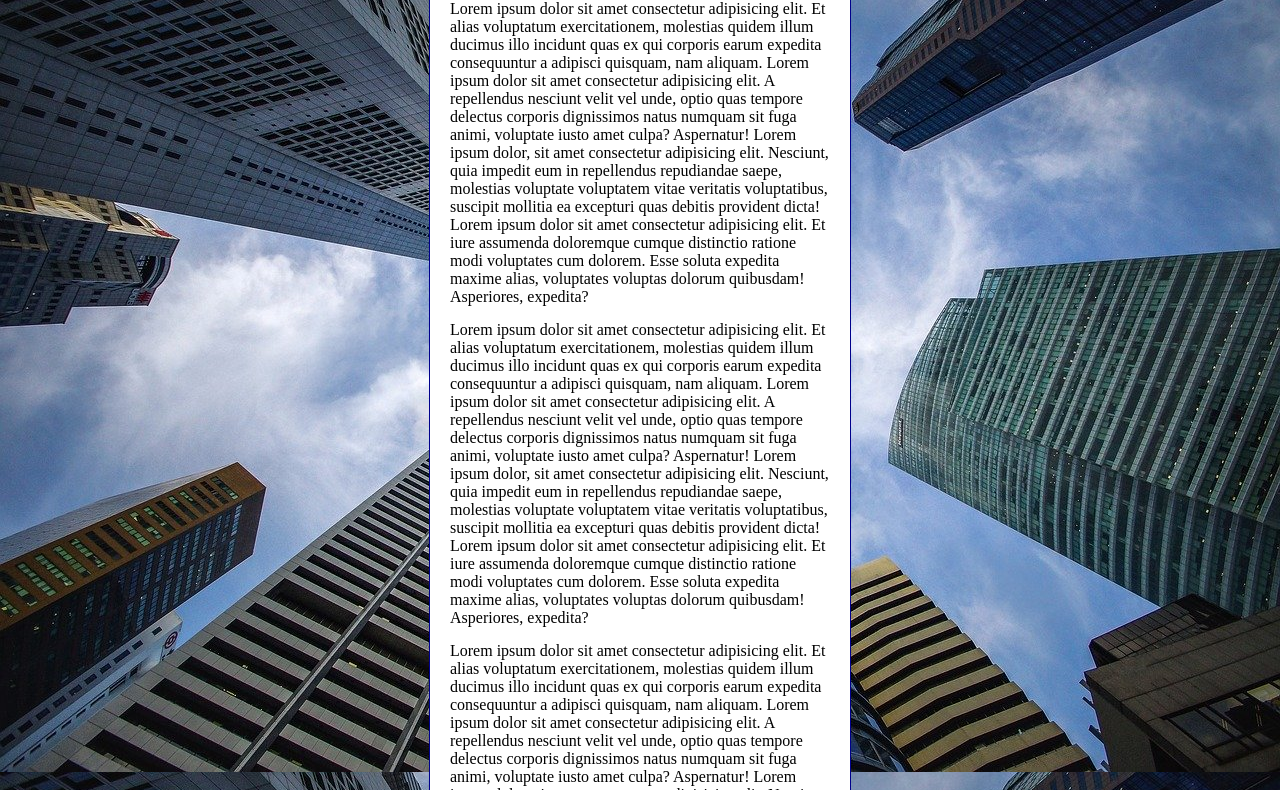
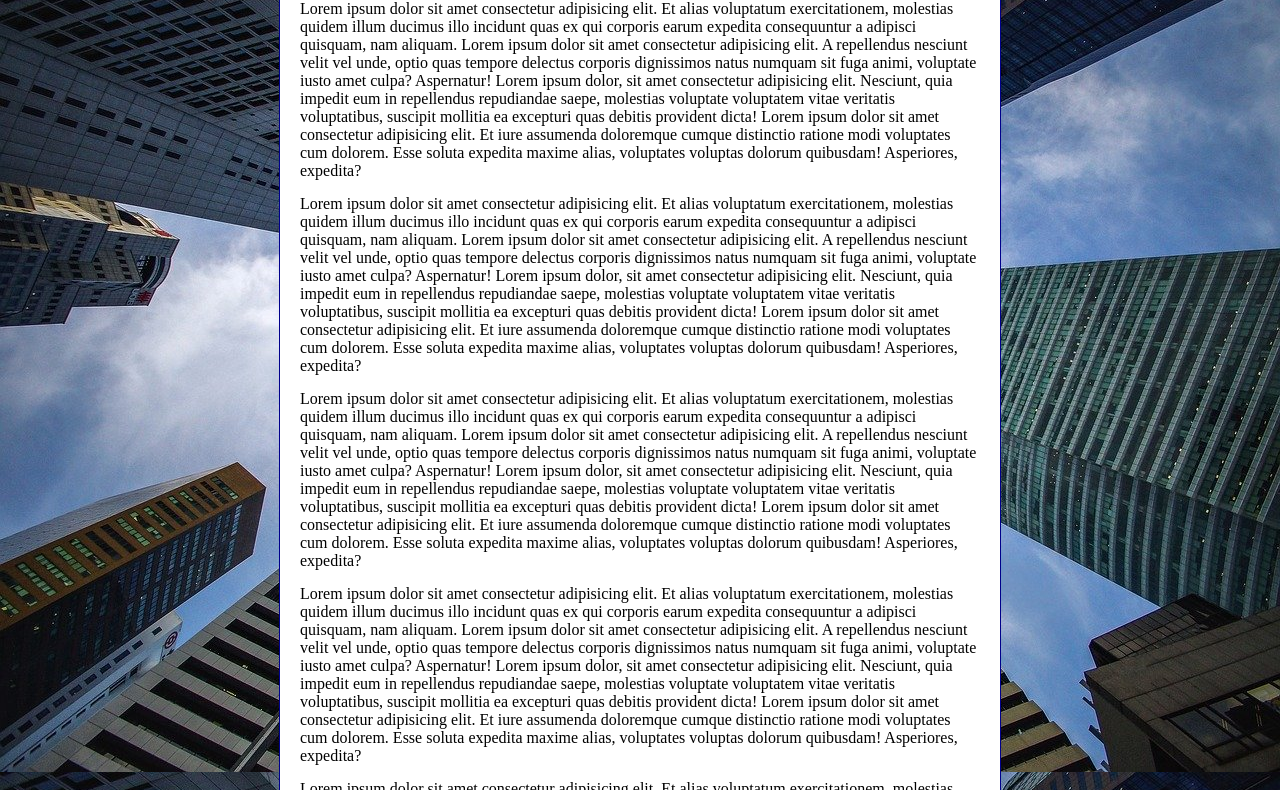
Before and after one commit to GuilhermeAApolinario/html-css, a plain HTML site: page exercicios/modulo-03/EX022/fundo006.html in a window 1280 px wide. Shown: the part 81-871 px from the top of the page. Drawn offline with Linux system fonts and the light colour scheme.

Commit message:
Update fundo006.html

```diff
--- a/exercicios/modulo-03/EX022/fundo006.html
+++ b/exercicios/modulo-03/EX022/fundo006.html
@@ -3,20 +3,31 @@
 <head>
     <meta charset="UTF-8">
     <meta name="viewport" content="width=device-width, initial-scale=1.0">
-    <title>Document</title>
+    <title>Fundo fixo de tela</title>
     <style>
         body{
             height: 100vh;
+           /*
             background-color: black;
             background-image: url(imagens/wallpaper002.jpg);
-            background-position: center top;
-            background-repeat: repeat-y;
+            background-position: center center ;
+            background-repeat: no-repeat;
+            background-size: cover;
+            background-attachment: fixed;
+
+            Shorthand - background
+            color > image > position > repeat > [size] > attachment
+
+            background-size nao funciona na shorthand mesmo estando na regra, por isso tem que colocar ele fora da shorthand
+            */
+
+            background: black url(imagens/wallpaper002.jpg) center center no-repeat  fixed;
             background-size: cover;
         }
 
         main{
             background-color: white;
-            width: 400px;
+            max-width: 700px;
             padding: 10px;
             margin: auto;
             border: 1px solid darkblue;
```
